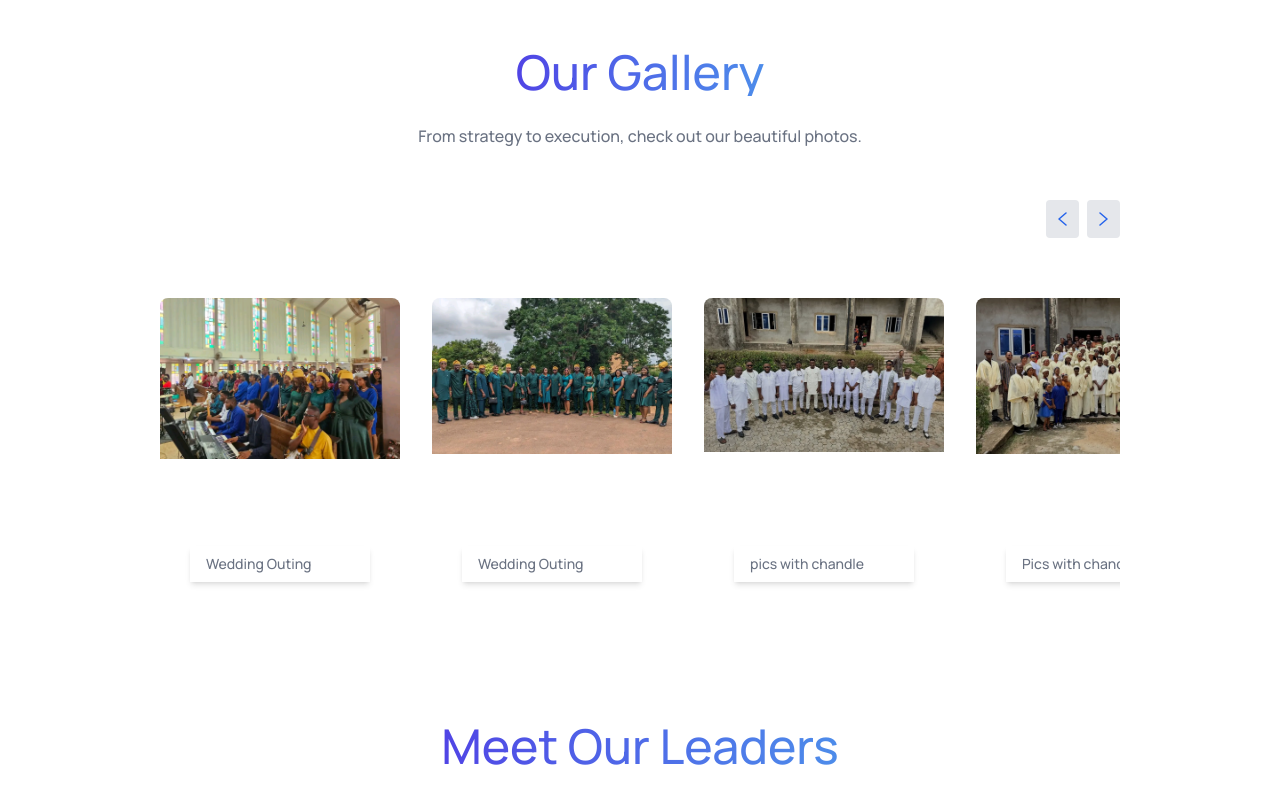
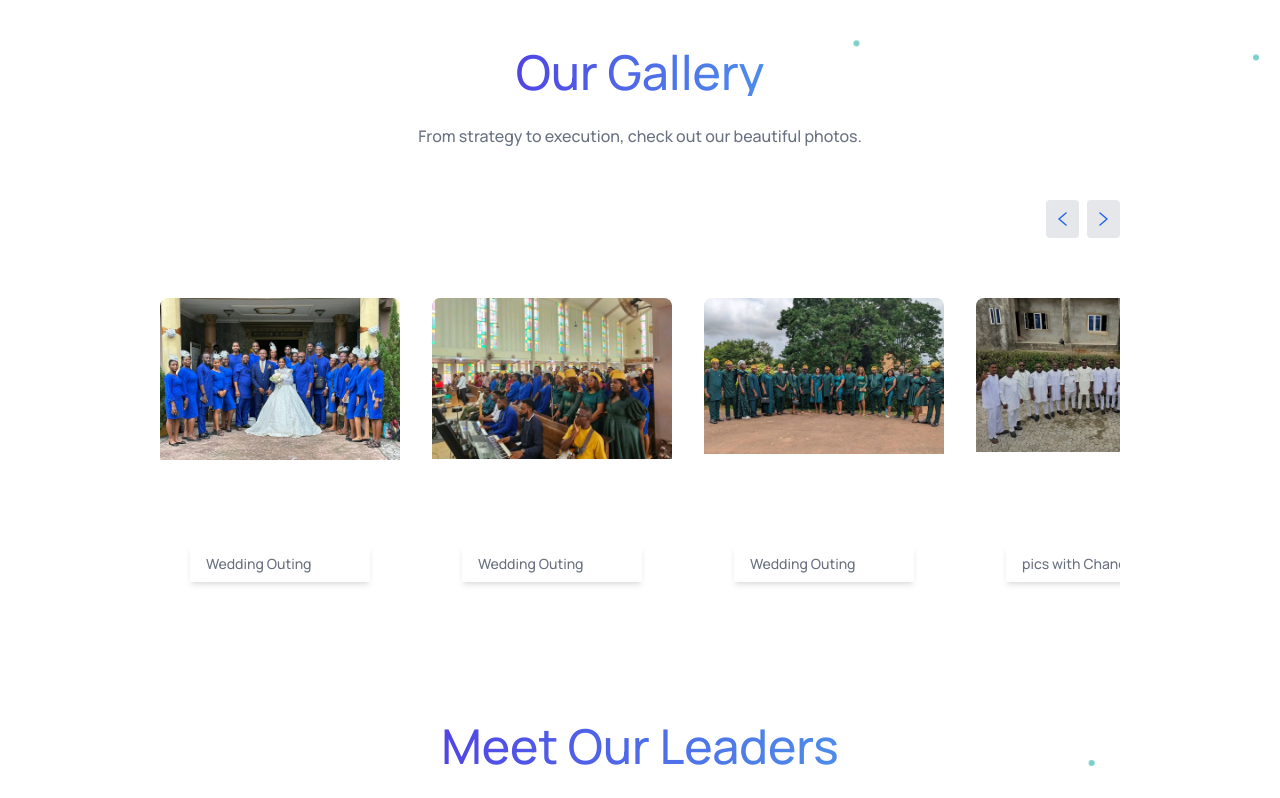
Before and after one commit to RemiFY-Git/St-Johnbosco-Choir, a React (Vite) app: page / in a window 1280 px wide. Shown: the part 1552-2350 px from the top of the page. Built offline with nearby package versions, Linux system fonts and the light colour scheme.

Commit message:
fix: assets.js

```diff
--- a/src/Components/AboutUs.jsx
+++ b/src/Components/AboutUs.jsx
@@ -13,6 +13,24 @@ const AboutUs = () => {
      id='about-us' className='flex flex-col items-center mx-auto gap-7 px-4 sm:px-12 lg:px-24 xl:px-40 pt-30 text-gray-700 dark:text-white'>
         <Title title='About Us' desc='Sing Praises To The Lord !!!'/>
 
+{/* Green Dots */}
+      <div className="absolute inset-0 overflow-hidden pointer-events-none">
+        {[...Array(30)].map((_, i) => (
+          <div
+            className="absolute w-1.5 h-1.5 rounded-full opacity-60"
+            style={{
+              backgroundColor: "#20B2A6",
+              left: `${Math.random() * 100}%`,
+              top: `${Math.random() * 100}%`,
+              animation: `slow-drift ${
+                15 + Math.random() * 20
+              }s ease-in-out infinite`,
+              animationDelay: `${Math.random() * 5}s`,
+            }}
+          />
+        ))}
+      </div>
+
         <div className='flex flex-col md:flex-row gap-16'>
         <img className='w-full sm:w-1/2 md:max-w-lg' src={assets.ppart2} alt="" />
         <div className='flex flex-col justify-center gap-6 md:w-2/4 text-gray-600'>
--- a/src/assets/assets.js
+++ b/src/assets/assets.js
@@ -37,6 +37,7 @@ import part8 from './part8.png'
 import part9 from './part9.png'
 import group1 from './group1.png'
 import group2 from './group2.png'
+import group3 from './group3.png'
 import instru1 from './instru1.png'
 import instru2 from './instru2.png'
 import EngrMike from './EngrMike.png'
@@ -67,8 +68,14 @@ export const assets = {
 
 export const projectsData = [
     {
+        image: group3,
+        title: "Glady's Wedding",
+        name: "Wedding Outing",
+        location: "......",
+    },
+    {
         image: part8,
-        title: "Asogwa Wedding",
+        title: "Asogwa's Wedding",
         name: "Wedding Outing",
         location: "......",
     },
@@ -81,13 +88,13 @@ export const projectsData = [
     {
         image: group2,
         title: "pics with chandle",
-        name: "pics with chandle",
+        name: "pics with Chandle",
         location: "......",
     },
     {
         image: main6,
         title: "pics with chandle",
-        name: "Pics with chandle",
+        name: "Pics with Chandle",
         location: "......",
     },
     {
--- a/src/index.css
+++ b/src/index.css
@@ -13,3 +13,22 @@
 @theme {
   --color-primary: #5044E5;
 }
+
+@layer utilities {
+
+  @keyframes slow-drift {
+    0%,
+    100% {
+      transform: translate(0, 0);
+    }
+    25% {
+      transform: translate(20px, -30px);
+    }
+    50% {
+      transform: translate(-15px, -20px);
+    }
+    75% {
+      transform: translate(30px, 10px);
+    }
+  }
+}
```
Also changed, not shown: src/assets/group3.png (added).
